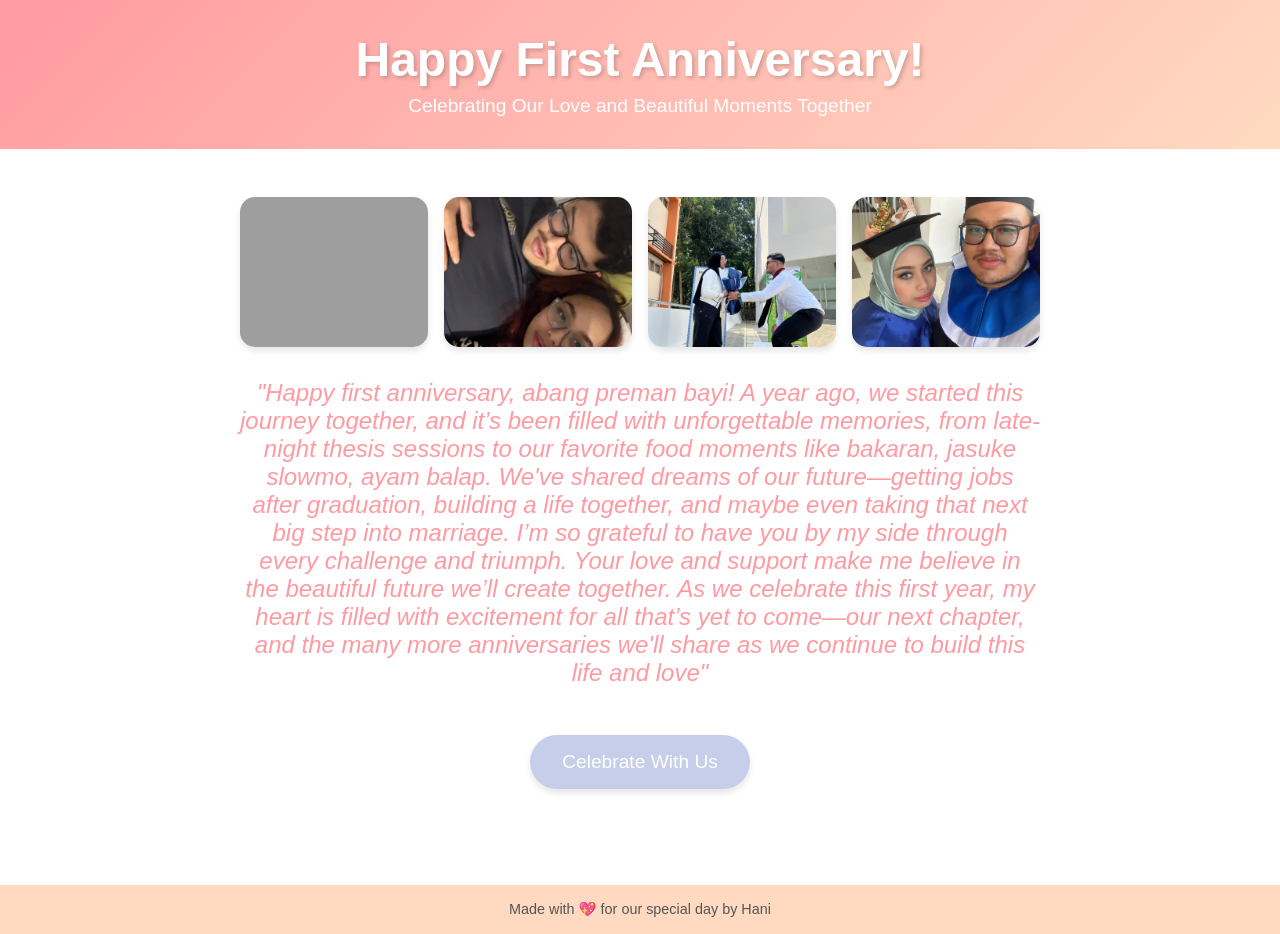
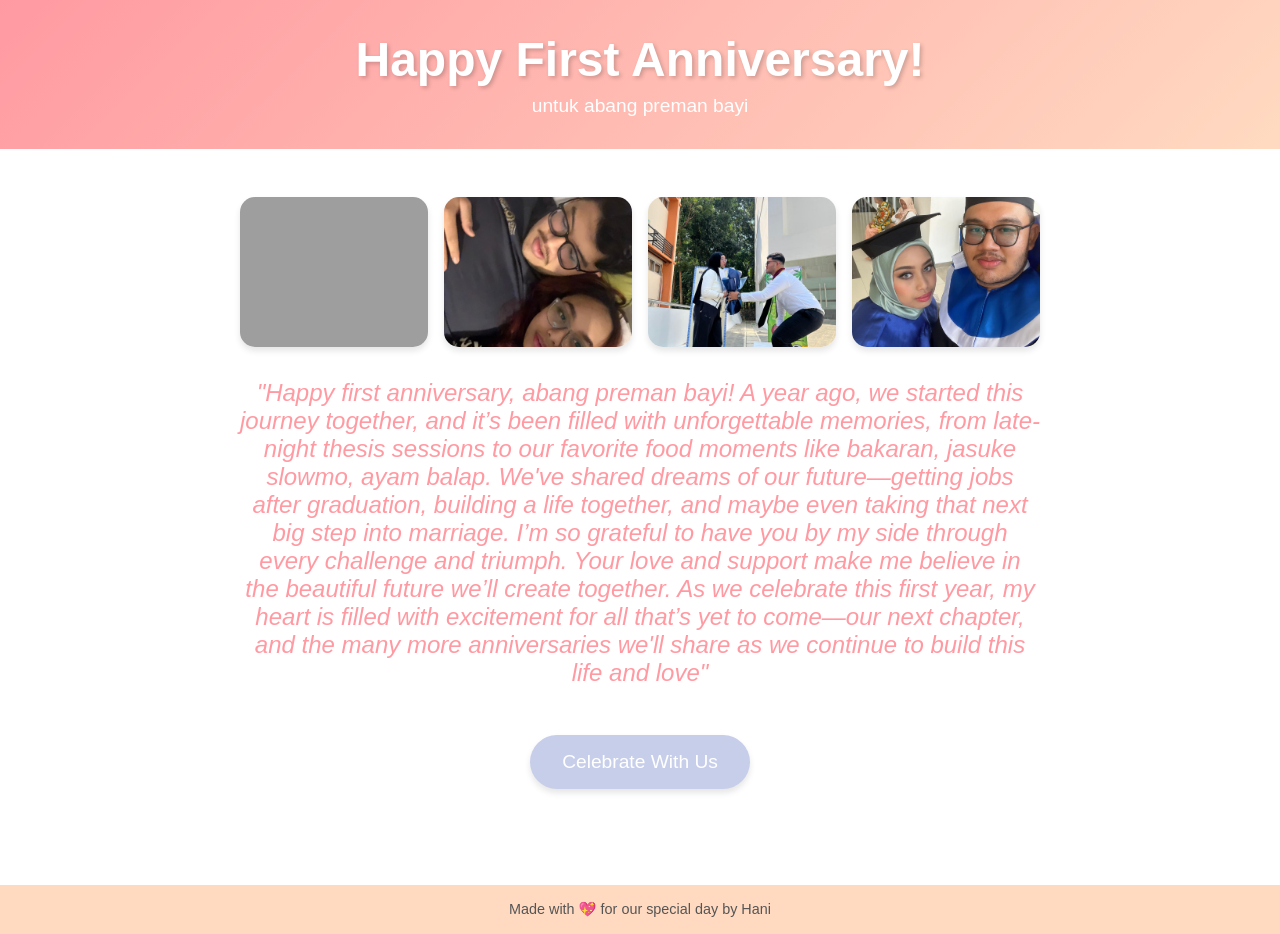
Before and after one commit to honhoney04/anniv1yearhalvan, a plain HTML site: page index.html in a window 1280 px wide. Drawn offline with Linux system fonts and the light colour scheme; grey boxes are pictures that could not be loaded.

Commit message:
Update index.html

```diff
--- a/index.html
+++ b/index.html
@@ -105,7 +105,7 @@
 <body>
     <header>
         <h1>Happy First Anniversary!</h1>
-        <p>Celebrating Our Love and Beautiful Moments Together</p>
+        <p>untuk abang preman bayi</p>
     </header>
 
     <div class="container">
```
